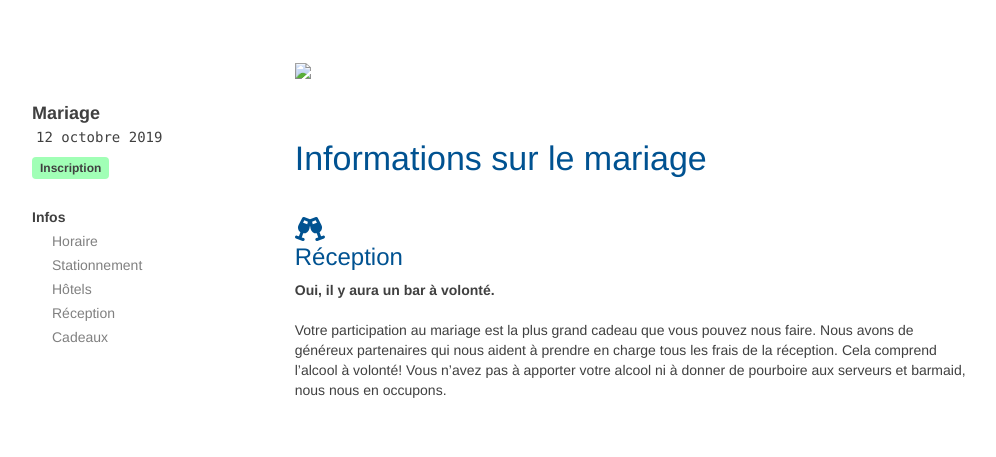
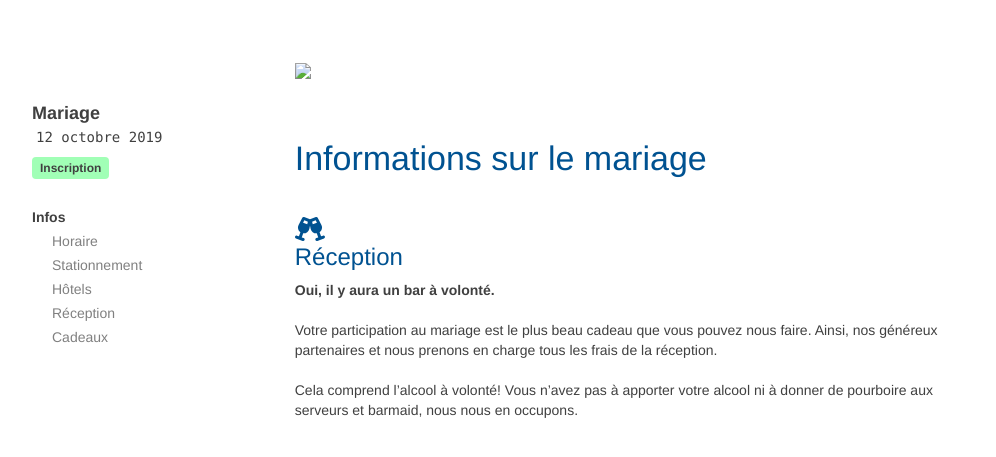
Before and after one commit to medsemarie/medsemarie.github.io, a Jekyll site: the page built from _documentation/Information/reception.md, in a window 1280 px wide. Shown: the top 457 px of the page, without its empty margins (64-1060 px from the left). Built offline with Jekyll 4.4.1, drawn with Linux system fonts in a browser that asks for light colours; nearby versions of some CDN libraries; library files that are not in the unit come from our copies.

Commit message:
Update reception.md

```diff
--- a/_documentation/Information/reception.md
+++ b/_documentation/Information/reception.md
@@ -8,7 +8,9 @@ permalink: /info/reception
 ## <i class="fas fa-glass-cheers fa-2x title-icon"></i> <br> {{page.title}}
 **Oui, il y aura un bar à volonté.**
 
-Votre participation au mariage est la plus grand cadeau que vous pouvez nous faire.
-Nous avons de généreux partenaires qui nous aident à prendre en charge tous les frais de la réception.
+Votre participation au mariage est le plus beau cadeau que vous pouvez nous faire.
+Ainsi, nos généreux partenaires et nous prenons en charge tous les frais de la réception.
+
+
 Cela comprend l'alcool à volonté!
 Vous n'avez pas à apporter votre alcool ni à donner de pourboire aux serveurs et barmaid, nous nous en occupons.
```
